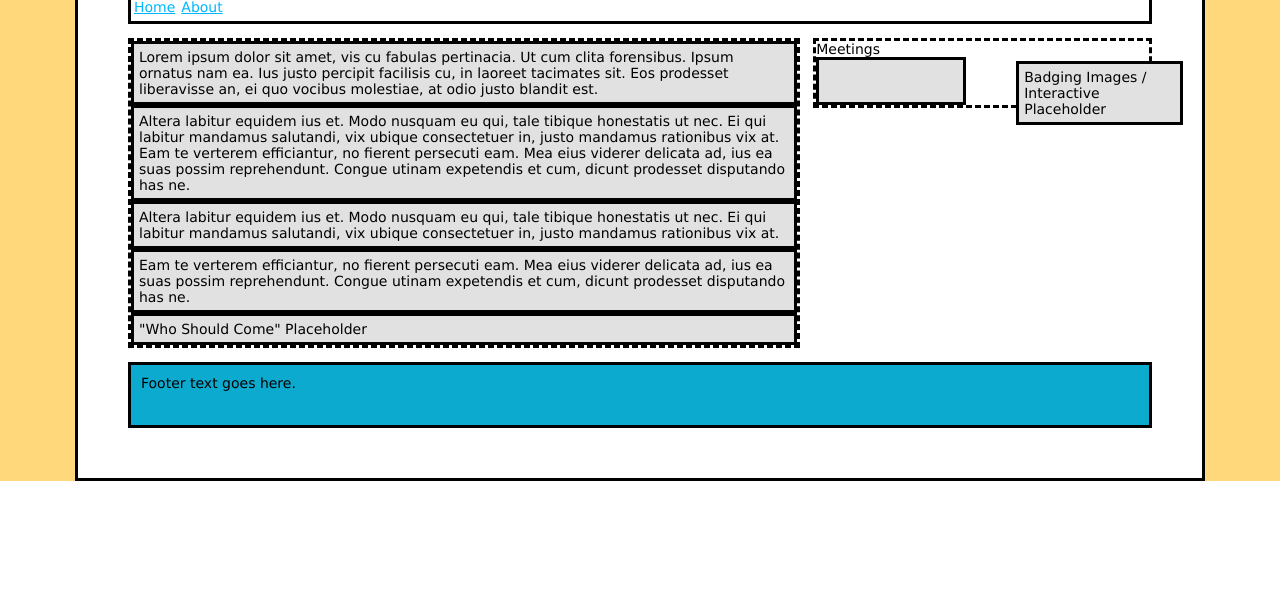
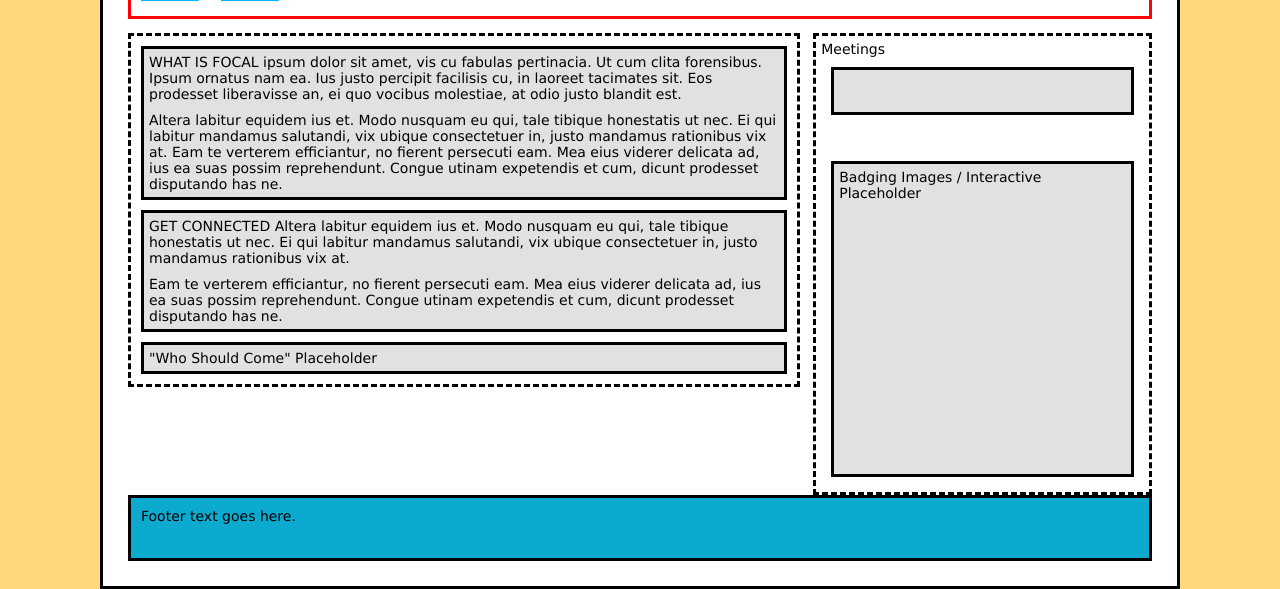
Before and after one commit to joberst/focal, a Node server app: page / in a window 1280 px wide. Shown: the part 380-969 px from the top of the page. Before the commit the page ends 861 px from the top, so only its background shows below. Run offline with Node 20, Linux system fonts and the light colour scheme; some libraries are stand-ins or nearby versions.

Commit message:
css: aside, padding, styling

```diff
--- a/public/stylesheets/style.css
+++ b/public/stylesheets/style.css
@@ -13,8 +13,6 @@ FFD87C - Light Yellow
 a3a3a4 - Mid Gray
 e1e1e1 - Light Gray
 *********************
-
-*********************
 Styles
 *********************
 0. Reset
@@ -27,9 +25,7 @@ Styles
 *********************/
 
 /* ------------------
----------------------
 0. Reset
----------------------
 -------------------*/
 html, body, div, span, applet, object, iframe,
 h1, h2, h3, h4, h5, h6, p, blockquote, pre,
@@ -75,99 +71,104 @@ table {
 	border-spacing: 0;
 }
 /* ------------------
----------------------
 1. Universal Styles
----------------------
 -------------------*/
 html {
 	background: #FFD87C;
 }
 
 /* ------------------
----------------------
 2. Header and Nav Styles
----------------------
 -------------------*/
 header {
 	height: 300px;
 	margin-bottom: 1em;
 	background: #93D2E1;
-	border: solid;
+	border: solid; /* visual only*/
 }
+
+#logo {
+	width: 200px;
+	height: 100px;
+}
+
 nav {
 	position: relative;
 	height: 25px;
 	margin-bottom: 1em;
 	background: white;
-	border: solid;
+	border: red solid; /* visual only*/
+	padding: 10px;
 }
 
 nav div section ul li {
 	float: left;
-	padding: 3px;
+	display: inline;
+	width: 80px;
+	font-size: 1.4em;
 }
 
 /* ------------------
----------------------
 3. Main Body Styles
----------------------
 -------------------*/
 body {
-  	padding: 50px;
+  	padding: 25px;
   	font: 14px "Lucida Grande", Helvetica, Arial, sans-serif;
   	width: 80%;
   	margin: 0 auto;
 	background: white;
-	border: solid;
+	border: solid; /* visual only*/
 }
 article {
 	float: left;
 	width: 65%;
-	border: dashed;
-	margin-bottom: 1em
+	border: dashed; /* visual only*/
+	margin-bottom: 1em;
 }
+
+
 
 p {
 	padding: 5px;
 }
 
+
 .contentpadding {
 	padding: 100;
-	border: solid;
-	background-color: #e1e1e1;
+	border: solid; /* visual only*/
+	background-color: #e1e1e1; /*visual gray only*/
+	margin: 10px;
+}
+
+.secondary {
+
 }
 
 /* ------------------
----------------------
 4. Sidebar Styles
----------------------
 -------------------*/
 aside {
 	position: relative;
 	float: right;
 	width: 32.5%;
-	border: dashed;
+	border: dashed; /* visual only*/
+}
+
+.meeting {
+	padding: 5px;
+	height: 100px;
 }
 
 .badges {
-	position: absolute;
-	top: 20px;
-	left: 200px;
-	left
-	float: right;
-	width: 50%;
-
+	padding: 5px;
 }
 
-.meeting {
-	float: left;
-	width: 45%;
+#badges {
+	height: 300px;
 }
 
 /* ------------------
----------------------
 5. Footer Styles
----------------------
 -------------------*/
 footer {
 	clear: both;
@@ -178,9 +179,7 @@ footer {
 }
 
 /* ------------------
----------------------
 6. Other
----------------------
 -------------------*/
 a {
   color: #00B7FF;
--- a/views/index.ejs
+++ b/views/index.ejs
@@ -9,7 +9,7 @@
 
     <section class="layout">
     	<article class="primary">
-    		<% include partials/content/whatisfocal.ejs %>
+    	<% include partials/content/whatisfocal.ejs %>
         <% include partials/content/getconnected.ejs %>
         <% include partials/content/whoshouldcome.ejs %>
     	</article><!-- primary -->
--- a/views/partials/content/badges.ejs
+++ b/views/partials/content/badges.ejs
@@ -1,3 +1,3 @@
 <div class="badges">
-	<p class="contentpadding">Badging Images / Interactive Placeholder</p>
+	<p class="contentpadding" id="badges">Badging Images / Interactive Placeholder</p>
 </div>
--- a/views/partials/content/getconnected.ejs
+++ b/views/partials/content/getconnected.ejs
@@ -1,3 +1,7 @@
-<p class="contentpadding">Altera labitur equidem ius et. Modo nusquam eu qui, tale tibique honestatis ut nec. Ei qui labitur mandamus salutandi, vix ubique consectetuer in, justo mandamus rationibus vix at.</p>
+<div class="contentpadding" >
 
-<p class="contentpadding">Eam te verterem efficiantur, no fierent persecuti eam. Mea eius viderer delicata ad, ius ea suas possim reprehendunt. Congue utinam expetendis et cum, dicunt prodesset disputando has ne.</p>
+<p>GET CONNECTED Altera labitur equidem ius et. Modo nusquam eu qui, tale tibique honestatis ut nec. Ei qui labitur mandamus salutandi, vix ubique consectetuer in, justo mandamus rationibus vix at.</p>
+
+<p>Eam te verterem efficiantur, no fierent persecuti eam. Mea eius viderer delicata ad, ius ea suas possim reprehendunt. Congue utinam expetendis et cum, dicunt prodesset disputando has ne.</p>
+
+</div>
--- a/views/partials/content/whatisfocal.ejs
+++ b/views/partials/content/whatisfocal.ejs
@@ -1,3 +1,7 @@
-<p class="contentpadding">Lorem ipsum dolor sit amet, vis cu fabulas pertinacia. Ut cum clita forensibus. Ipsum ornatus nam ea. Ius justo percipit facilisis cu, in laoreet tacimates sit. Eos prodesset liberavisse an, ei quo vocibus molestiae, at odio justo blandit est.</p>
+<div class="contentpadding" >
 
-<p class="contentpadding">Altera labitur equidem ius et. Modo nusquam eu qui, tale tibique honestatis ut nec. Ei qui labitur mandamus salutandi, vix ubique consectetuer in, justo mandamus rationibus vix at. Eam te verterem efficiantur, no fierent persecuti eam. Mea eius viderer delicata ad, ius ea suas possim reprehendunt. Congue utinam expetendis et cum, dicunt prodesset disputando has ne.</p>
+<p>WHAT IS FOCAL ipsum dolor sit amet, vis cu fabulas pertinacia. Ut cum clita forensibus. Ipsum ornatus nam ea. Ius justo percipit facilisis cu, in laoreet tacimates sit. Eos prodesset liberavisse an, ei quo vocibus molestiae, at odio justo blandit est.</p>
+
+<p >Altera labitur equidem ius et. Modo nusquam eu qui, tale tibique honestatis ut nec. Ei qui labitur mandamus salutandi, vix ubique consectetuer in, justo mandamus rationibus vix at. Eam te verterem efficiantur, no fierent persecuti eam. Mea eius viderer delicata ad, ius ea suas possim reprehendunt. Congue utinam expetendis et cum, dicunt prodesset disputando has ne.</p>
+
+</div>
--- a/views/partials/template/header.ejs
+++ b/views/partials/template/header.ejs
@@ -3,7 +3,7 @@
 		<section class="layout">
 			<div class="branding">
 				<a href="/">
-					<img src="/images/misc/logo.svg" alt="Logo">
+					<img id="logo" src="/images/misc/logo.jpg" alt="Logo">
 				</a>
 			</div><!-- branding -->
 		</section><!-- layout -->
```
Also changed, not shown: views/about.ejs (+6 -5 lines), public/images/fanta.png (added), public/images/fb.png (added), public/images/ig.png (added), public/images/misc/logo.jpg (added), public/images/twitter1.png (added), public/images/twitter2.png (added).
